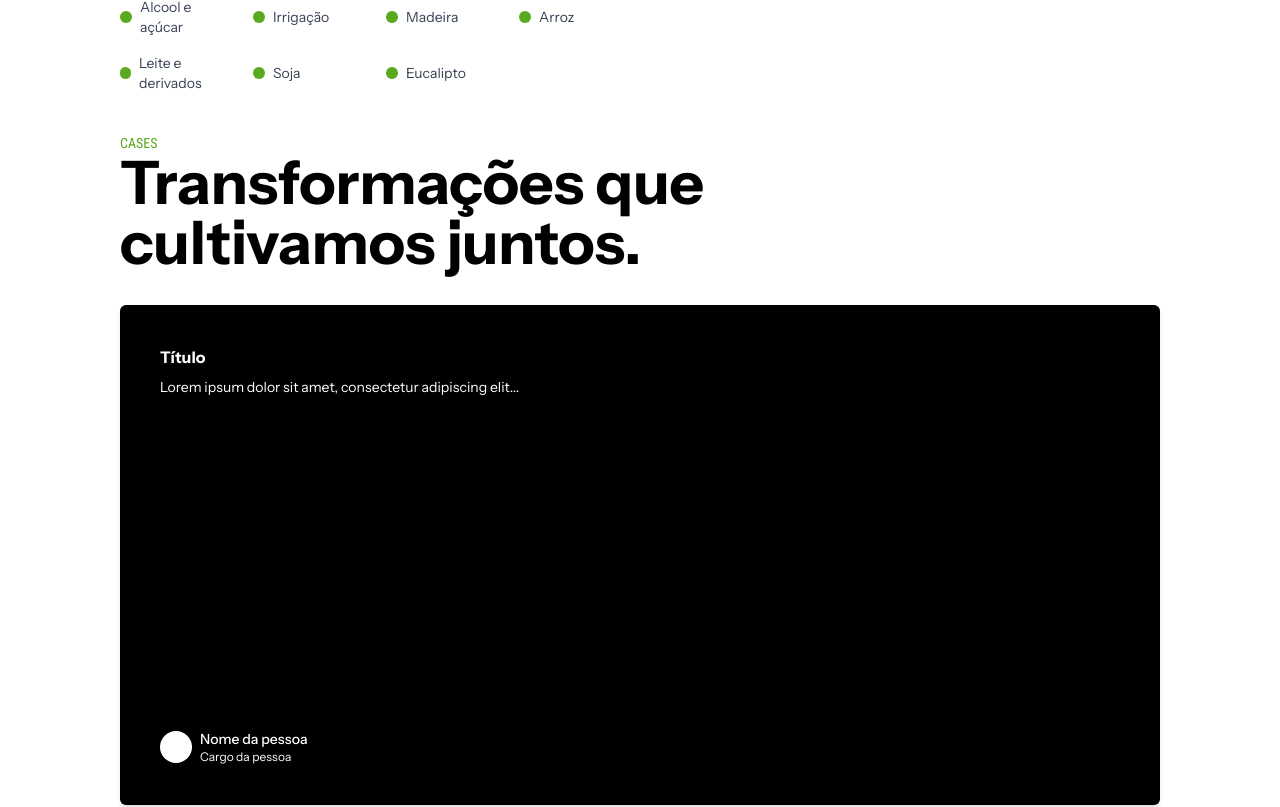
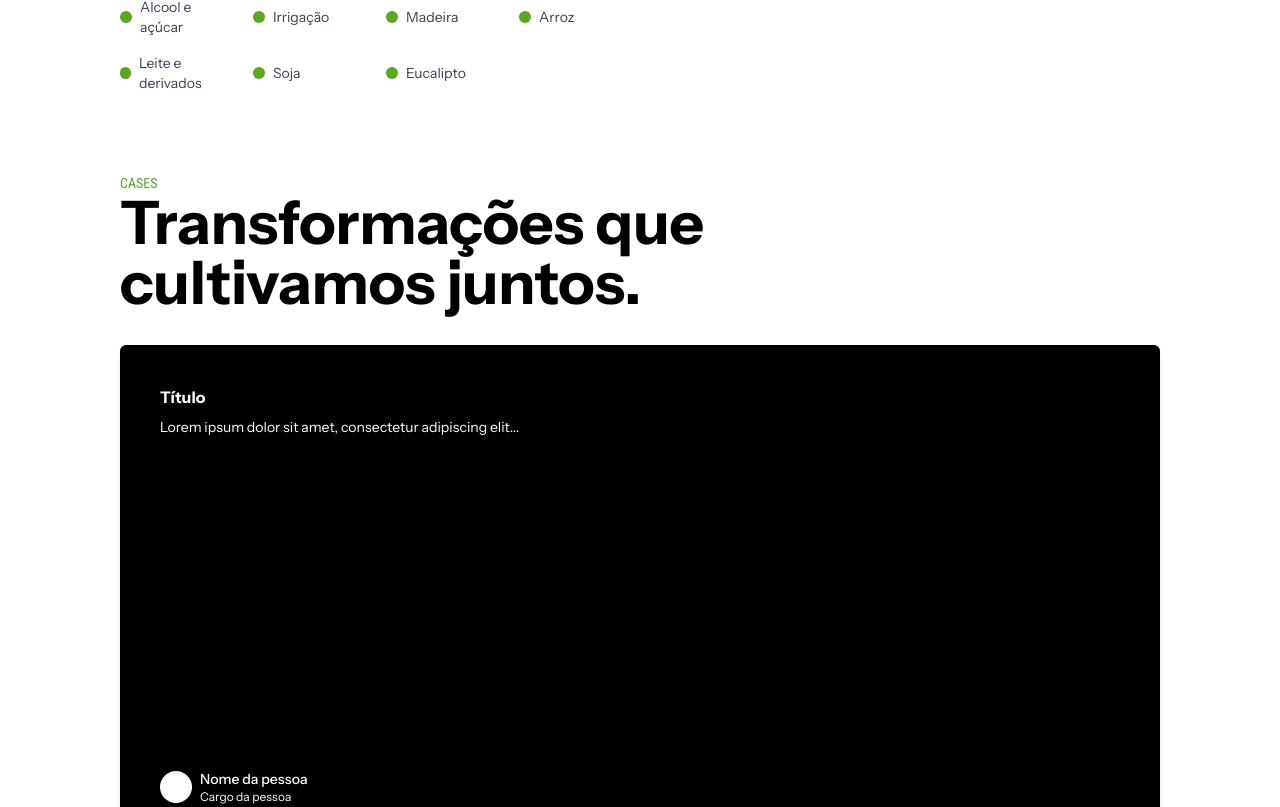
Before and after one commit to mytkadev/smart-agri, a React (Vite) app: page / in a window 1280 px wide. Shown: the part 4734-5541 px from the top of the page. Built offline with nearby package versions, Linux system fonts and the light colour scheme.

Commit message:
ajustes cases

```diff
--- a/src/App.tsx
+++ b/src/App.tsx
@@ -331,7 +331,7 @@ Lorem ipsum dolor sit amet, consectetur adipiscing elit. Phasellus ac pharetra m
 
       </section>
 
-      <section className="" id="cases">
+      <section className="py-10" id="cases">
         <div className=" px-6 xl:px-30 flex flex-col justify-between max-w-[900px]">
                 <h2 className="uppercase text-sm roboto-condensed text-[#58A91C] max-w-700px">Cases</h2>
                 <h2 className="text-3xl md:text-6xl font-bold ">Transformações que cultivamos juntos.</h2>
```
